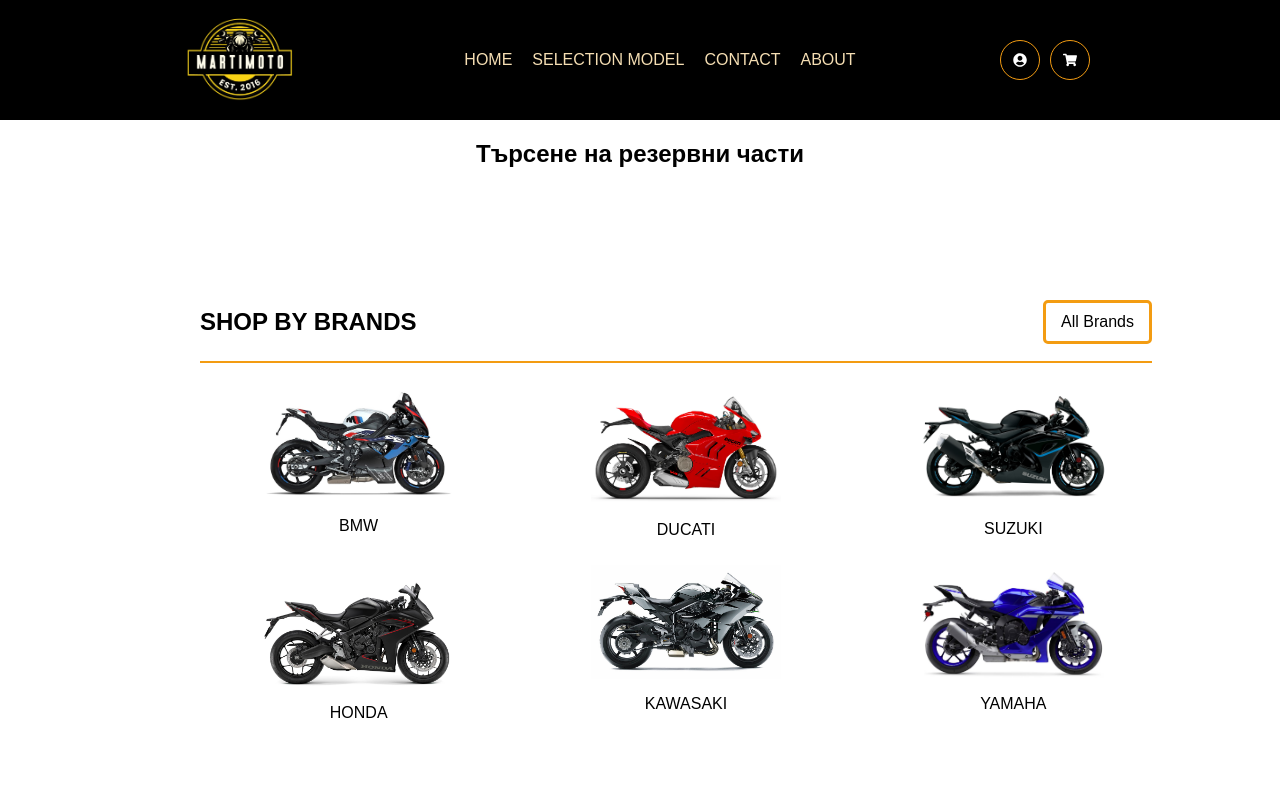
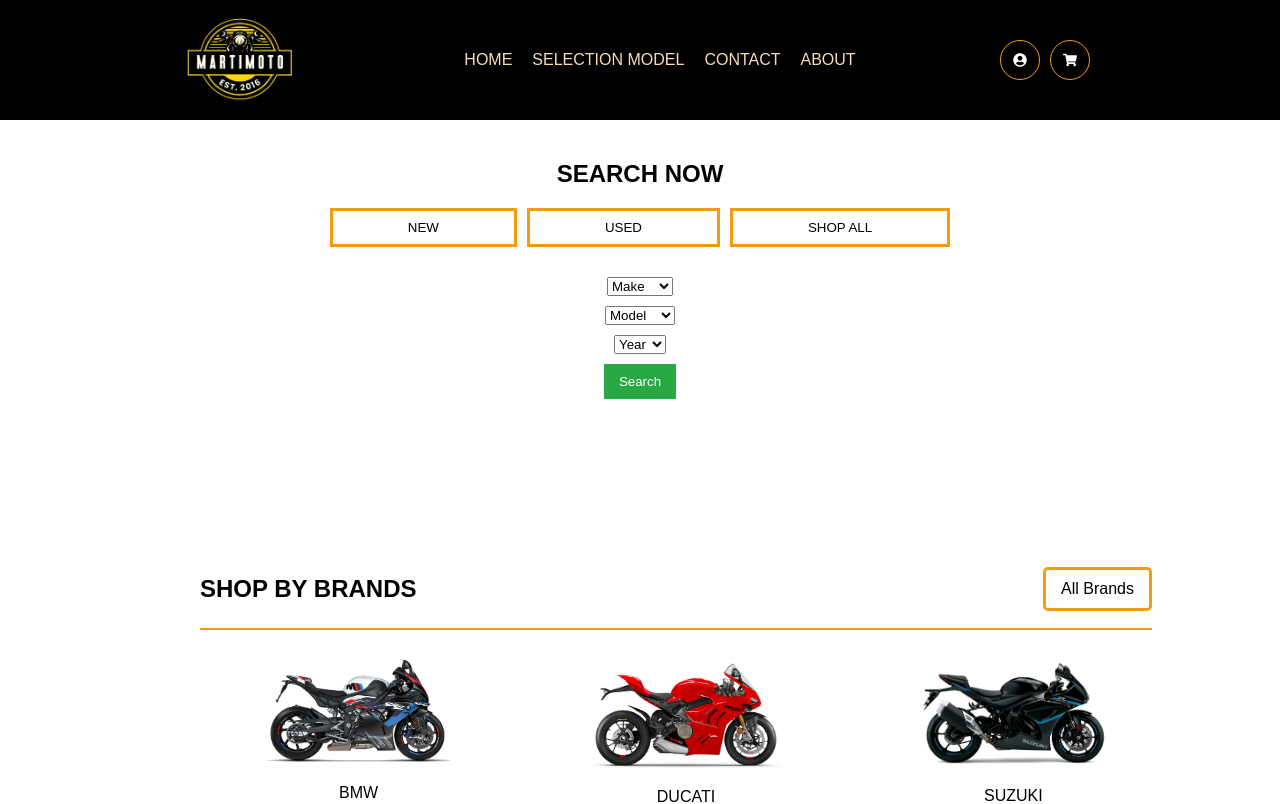
Before and after one commit to dsimplichev/martimoto, a React (Create React App) app: page /partssearch in a window 1280 px wide. Shown: the top 804 px of the page. Built offline with nearby package versions, Linux system fonts and the light colour scheme.

Commit message:
working on search parst

```diff
--- /dev/null
+++ b/src/pages/partsSearch/PartsSearch.css
@@ -0,0 +1,46 @@
+.parts-search-container {
+    padding: 20px;
+    text-align: center;
+}
+
+.search-title {
+    font-size: 24px;
+    margin-bottom: 20px;
+}
+
+.filter-buttons {
+    margin-bottom: 20px;
+}
+
+.filter-button {
+    padding: 9px 75px;
+    margin: 0 5px;
+    border: none;
+    background-color: white;
+    color: black;
+    cursor: pointer;
+    border: solid #f39c12;
+
+}
+
+
+
+.search-form {
+    display: inline-block;
+}
+
+.form-group {
+    margin: 10px 0;
+}
+
+.search-button {
+    padding: 10px 15px;
+    border: none;
+    background-color: #28a745;
+    color: white;
+    cursor: pointer;
+}
+
+.search-button:hover {
+    background-color: #218838;
+}
--- a/src/pages/partsSearch/PartsSearch.jsx
+++ b/src/pages/partsSearch/PartsSearch.jsx
@@ -1,15 +1,54 @@
 
 import React from "react";
-
+import './PartsSearch.css';
 
 function PartsSearch() {
     return (
-        <div>
+        <div className="parts-search-container">
+        <h2 className="search-title">SEARCH NOW</h2>
 
-            <h2>Търсене на резервни части</h2>
+        <div className="filter-buttons">
+            <button className="filter-button">NEW</button>
+            <button className="filter-button">USED</button>
+            <button className="filter-button">SHOP ALL</button>
+        </div>
 
-        </div>
-    );
+        <form className="search-form">
+            <div className="form-group">
+
+                <select id="make" name="make">
+                    <option value="">Make</option>
+                    <option value="make1">Make 1</option>
+                    <option value="make2">Make 2</option>
+
+                </select>
+            </div>
+
+            <div className="form-group">
+
+                <select id="model" name="model">
+                    <option value="">Model</option>
+                    <option value="model1">Model 1</option>
+                    <option value="model2">Model 2</option>
+
+                </select>
+            </div>
+
+            <div className="form-group">
+
+                <select id="year" name="year">
+                    <option value="">Year</option>
+                    <option value="2020">2020</option>
+                    <option value="2021">2021</option>
+
+                </select>
+            </div>
+
+            <button type="submit" className="search-button">Search</button>
+        </form>
+    </div>
+);
+
 }
 
 export default PartsSearch;
--- a/src/pages/register/register.css
+++ b/src/pages/register/register.css
@@ -4,7 +4,7 @@
     left: 0;
     right: 0;
     bottom: 0;
-    background-color: rgba(0, 0, 0, 0.5); /* леко затъмнение */
+    background-color: rgba(0, 0, 0, 0.5);
     display: flex;
     justify-content: center;
     align-items: center;
```
